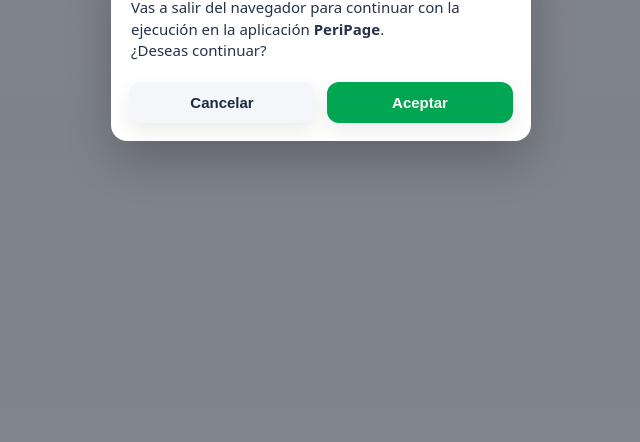
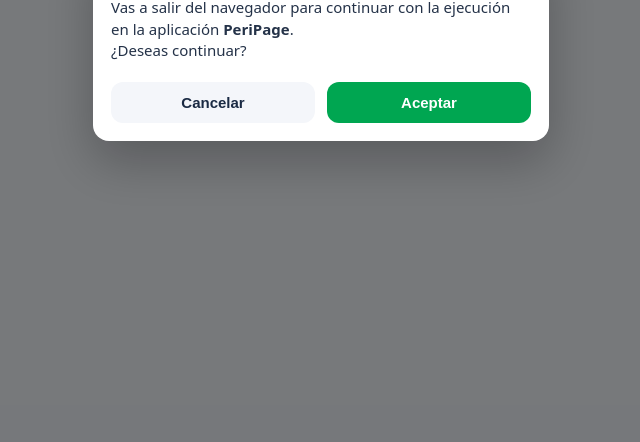
Before and after one commit to Rocac/peripage-confirm, a plain HTML site: page index.html in a window 1280 px wide. Shown: the part 358-800 px from the top of the page, without its empty margins (319-959 px from the left). Drawn offline with Linux system fonts and the light colour scheme.

Commit message:
Refactor modal in index.html for improved layout
Updated modal structure and styles for better clarity and functionality.

```diff
--- a/index.html
+++ b/index.html
@@ -3,90 +3,33 @@
 <head>
   <meta charset="utf-8" />
   <meta name="viewport" content="width=device-width, initial-scale=1, viewport-fit=cover" />
-  <title>Confirmación — Abrir PeriPage</title>
+  <title>Confirmación — PeriPage</title>
   <style>
-    * { box-sizing: border-box; }
-    html, body { height: 100%; margin: 0; }
-    body {
-      font-family: system-ui, -apple-system, Segoe UI, Roboto, Arial;
-      background: linear-gradient(180deg, #eef2f7, #e6eefc 60%, #eaf2ff);
-      display: grid; place-items: center; padding: 16px;
-      overflow-x: hidden;
-    }
-
-    /* Fondo difuminado */
+    html, body { margin:0; height:100%; background:#eef2f7; display:grid; place-items:center; font-family:system-ui,-apple-system,Segoe UI,Roboto,Arial; }
     .backdrop {
-      position: fixed; inset: 0; background: rgba(0,0,0,.45);
-      opacity: 0; visibility: hidden; transition: opacity .18s ease, visibility .18s ease;
-      z-index: 9998;
-    }
-    .modal {
-      position: fixed; inset: 0; display: grid; place-items: center;
-      pointer-events: none; z-index: 9999;
+      position:fixed; inset:0; background:rgba(0,0,0,.5);
+      display:grid; place-items:center; z-index:10;
     }
     .card {
-      width: min(420px, 92vw);
-      background: #fff; color: #0e1525;
-      border-radius: 16px; padding: 22px 18px 18px;
-      box-shadow: 0 20px 50px rgba(0,0,0,.25);
-      transform: translateY(10px) scale(.98); opacity: 0;
-      transition: transform .18s ease, opacity .18s ease;
-      pointer-events: auto;
+      background:#fff; border-radius:16px; padding:22px 18px 18px;
+      box-shadow:0 20px 50px rgba(0,0,0,.25);
+      width:min(420px,92vw);
+      animation:show .25s ease;
     }
-    .title {
-      font-weight: 800;
-      font-size: 18px;
-      margin-bottom: 8px;
-      color: #101828;
-    }
-    .msg {
-      margin: 6px 2px 20px;
-      color: #243248;
-      line-height: 1.45;
-      font-size: 15px;
-    }
-    .actions {
-      display: grid;
-      grid-template-columns: 1fr 1fr;
-      gap: 12px;
-    }
-    .btn {
-      padding: 12px 14px;
-      border-radius: 12px;
-      border: 0;
-      cursor: pointer;
-      font-weight: 700;
-      font-size: 15px;
-      box-shadow: 0 8px 20px rgba(0,0,0,.08);
-    }
-    .btn-cancel {
-      background: #f4f6fa;
-      color: #1a2a43;
-    }
-    .btn-accept {
-      background: #00a651;
-      color: #fff;
-    }
-
-    /* Estado abierto */
-    body.modal-open .backdrop { opacity: 1; visibility: visible; }
-    body.modal-open .card { transform: translateY(0) scale(1); opacity: 1; }
-
-    @media (prefers-color-scheme: dark) {
-      body { background: linear-gradient(180deg, #0b1320, #0f1d3a 60%, #0b1320); color:#e7f0ff; }
-      .card { background:#0f1d3a; color:#eef6ff; }
-      .msg { color:#cfe1ff; }
-      .btn-cancel { background:#16274a; color:#e7f0ff; }
-    }
+    @keyframes show { from{transform:translateY(20px);opacity:0} to{transform:translateY(0);opacity:1} }
+    .title { font-weight:800; font-size:18px; color:#101828; margin-bottom:8px; }
+    .msg { color:#243248; line-height:1.45; font-size:15px; margin-bottom:20px; }
+    .actions { display:grid; grid-template-columns:1fr 1fr; gap:12px; }
+    .btn { padding:12px; border:0; border-radius:12px; font-weight:700; cursor:pointer; font-size:15px; }
+    .btn-cancel { background:#f4f6fa; color:#1a2a43; }
+    .btn-accept { background:#00a651; color:#fff; }
   </style>
 </head>
 <body>
 
-  <!-- Backdrop y Modal -->
-  <div class="backdrop" id="backdrop" aria-hidden="true"></div>
-  <div class="modal" role="dialog" aria-labelledby="modalTitle" aria-modal="true">
-    <div class="card" role="document">
-      <div class="title" id="modalTitle">Confirmación</div>
+  <div class="backdrop">
+    <div class="card">
+      <div class="title">Confirmación</div>
       <div class="msg">
         Vas a salir del navegador para continuar con la ejecución en la aplicación <b>PeriPage</b>.<br>
         ¿Deseas continuar?
@@ -101,22 +44,23 @@
   <script>
     const cancelBtn = document.getElementById('btnCancel');
     const acceptBtn = document.getElementById('btnAccept');
-    const backdrop  = document.getElementById('backdrop');
+    const backdrop = document.querySelector('.backdrop');
 
-    function openModal(){ document.body.classList.add('modal-open'); document.body.style.overflow = 'hidden'; }
-    function closeModal(){ document.body.classList.remove('modal-open'); document.body.style.overflow = ''; }
+    cancelBtn.onclick = () => backdrop.style.display = 'none';
 
-    cancelBtn.addEventListener('click', closeModal);
-    backdrop.addEventListener('click', closeModal);
+    acceptBtn.onclick = () => {
+      // Intenta abrir la app
+      window.location.href = "peripage://open";
 
-    // ACEPTAR → abrir PeriPage
-    acceptBtn.addEventListener('click', () => {
-      closeModal();
-      try { window.location.href = "peripage://open"; } catch(e) {}
-    });
-
-    // Mostrar automáticamente al cargar
-    window.addEventListener('load', openModal);
+      // Si no se abre en 1 segundo → manda a la tienda
+      setTimeout(() => {
+        const ua = navigator.userAgent;
+        if (/Android/i.test(ua))
+          window.location.href = "https://play.google.com/store/apps/details?id=com.ileopard.peripage";
+        else if (/iPhone|iPad|iPod/i.test(ua))
+          window.location.href = "https://apps.apple.com/app/peripage/id1324910312";
+      }, 1000);
+    };
   </script>
 </body>
 </html>
```
